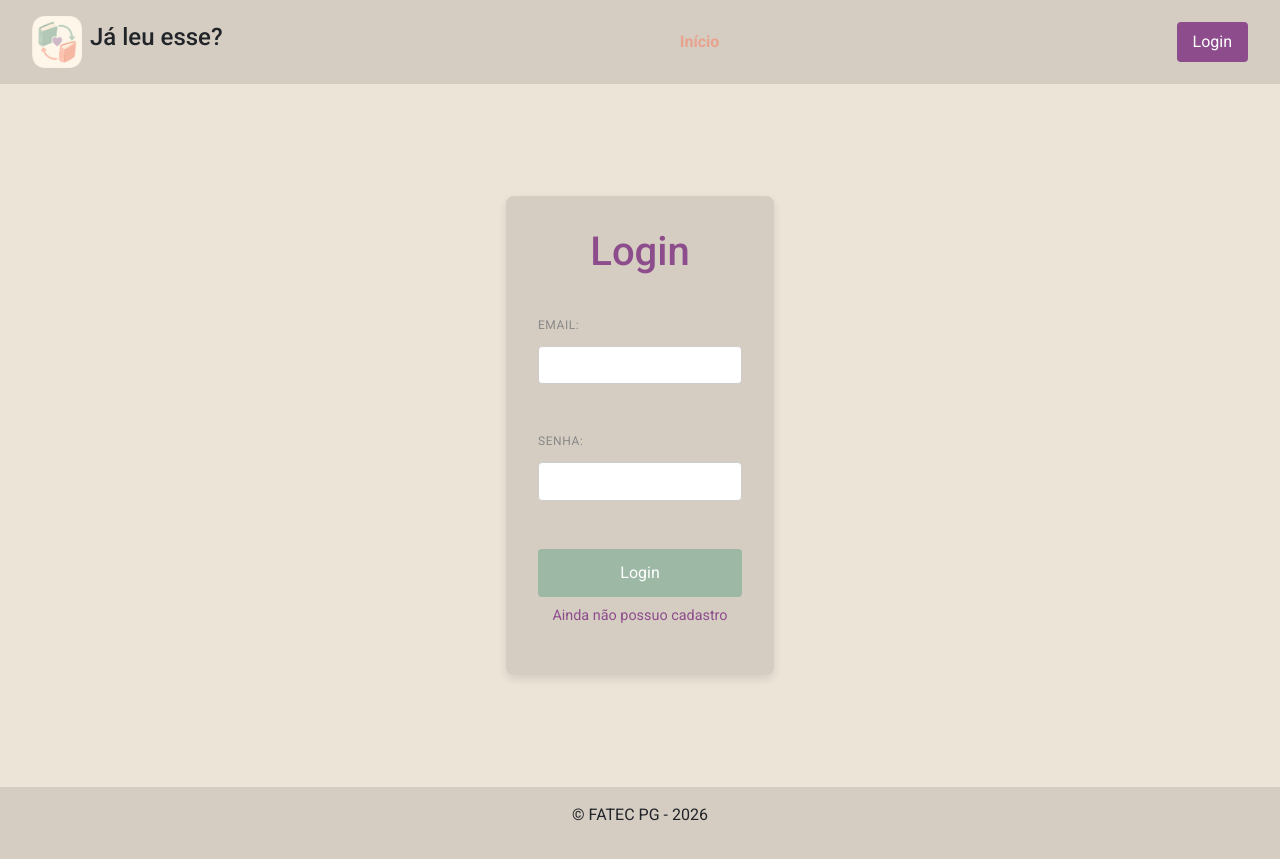
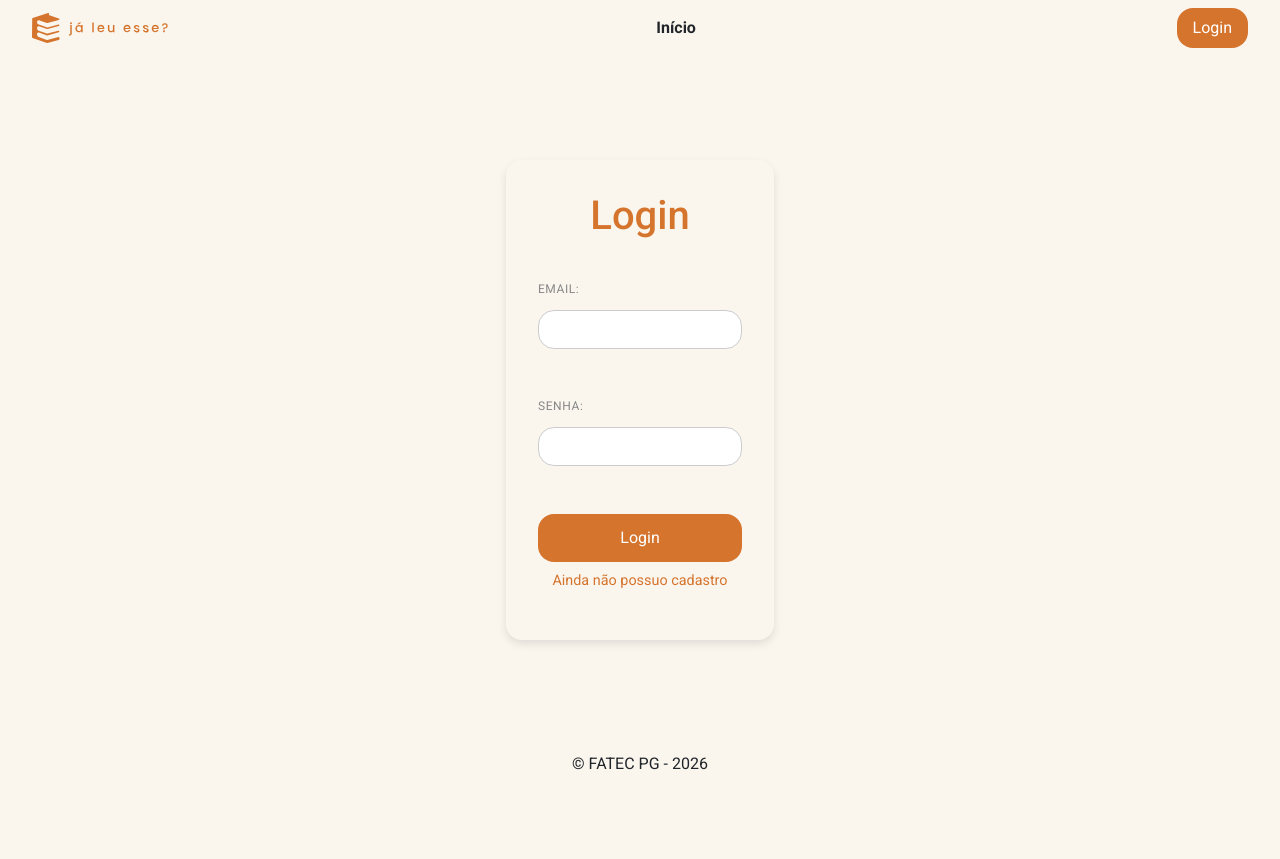
Before and after one commit to filhodepeterpan/ja-leu-esse, a PHP site: page /php/pages/login.php in a window 1280 px wide. After the commit the page ends 770 px from the top, so only its background shows below. Run offline with PHP 8.4, Linux system fonts and the light colour scheme.

Commit message:
troca de logo e paleta de cores, ajuste de layout e padronização

```diff
--- a/css/global.css
+++ b/css/global.css
@@ -19,6 +19,8 @@ body{
     background-color: var(--cor-bg);
 }
 
+
+
 a{
     text-decoration: none;
     color: inherit;
--- a/css/layouts.css
+++ b/css/layouts.css
@@ -14,15 +14,23 @@ header nav {
     justify-content: space-between;
 }
 
+header .logo svg {
+    fill: var(--cor-primaria);
+    height: 30px;
+}
+
 .logo {
     display: flex;
     align-items: center;
+    flex-direction: row;
     gap: 0.5rem;
 }
 
+
 .logo-titulo {
-    font-size: 1.5rem;
+    font-size: 1rem;
     /* color: var(--cor-primaria); */
+    letter-spacing: 1px;
 }
 
 .nav-links {
@@ -37,7 +45,7 @@ header nav {
     color: #FFFFFF;
     border: none;
     padding: 0.5rem 1rem;
-    border-radius: 4px;
+    border-radius: 16px;
 }
 
 .form-user {
--- a/css/login.css
+++ b/css/login.css
@@ -10,7 +10,7 @@
     gap: 2rem;
     background-color: var(--cor-bg-header);
     padding: 2rem;
-    border-radius: 8px;
+    border-radius: 16px;
     box-shadow: 0 4px 8px rgba(0, 0, 0, 0.1);
     margin: 6rem 0;
 }
@@ -31,7 +31,7 @@
     color: #fff;
     border: none;
     padding: 0.75rem;
-    border-radius: 4px;
+    border-radius: 16px;
     cursor: pointer;
     transition: background-color 0.3s ease;
 }
--- a/css/perfil.css
+++ b/css/perfil.css
@@ -58,7 +58,7 @@
     display: inline-block;
     padding: 0.5rem 1.25rem;
     border: 1px solid currentColor;
-    border-radius: 4px;
+    border-radius: 16px;
 }
 
 #cadastrarLivro {
@@ -110,7 +110,7 @@
     padding: 0.4rem 0.6rem;
     font-size: 1rem;
     border: 1px solid #ccc;
-    border-radius: 4px;
+    border-radius: 16px;
 }
 
 .form-acoes {
@@ -122,7 +122,7 @@
 .form-acoes button,
 .form-acoes a {
     padding: 0.5rem 1.25rem;
-    border-radius: 4px;
+    border-radius: 16px;
     font-size: 1rem;
     text-decoration: none;
     cursor: pointer;
--- a/css/root.css
+++ b/css/root.css
@@ -5,24 +5,25 @@
     src: url();
 }
 
-:root{
-    --espacamento-padrao-tela: 1rem 2rem;
+:root {
+  --espacamento-padrao-tela: 0.5rem 2rem;
 
-    --fonte-padrao: "Roboto", sans-serif;
-    --cor-fonte-padrao: #000000;
+  --fonte-padrao: "Roboto", sans-serif;
+  --cor-fonte-padrao: #2C2820;
 
-    --cor-bg: #EDE4D8;
-    --cor-bg-header: #D6CDC2;
+  --cor-bg: #FAF6EE;
+  --cor-bg-surface: #FECDAE;
 
-    --cor-primaria: #9DB8A5;
-    --cor-primaria-light: #C7D6C9;
+  --cor-primaria: #D5742D;
+  --cor-destaque: #E0A740;
 
-    --cor-secundaria: #E8A38F;
-    --cor-secundaria-light: #F2C1B3;
+  --cor-destaque-light: #FBCB83;
+  --cor-destaque-dark: #D5742D;
+  --cor-borda: #E19A5D;
 
-    --cor-destaque: #B9A3B8;
-    --cor-destaque-dark: #8d4d8d;
+  --bs-link-color-rgb:#D5742D;
 
-     --cor-erro: #FF6B6B;
-     --cor-sucesso: #5db05f;
+
+  --cor-erro: #D5742D;
+  --cor-sucesso: #E0A740;
 }
--- a/css/trocas.css
+++ b/css/trocas.css
@@ -21,7 +21,7 @@
     align-items: center;
     gap: 0.75rem;
     background-color: var(--cor-bg-header);
-    border-radius: 8px;
+    border-radius: 16px;
     padding: 1rem;
     cursor: pointer;
     transition: transform 0.2s ease, box-shadow 0.2s ease;
@@ -36,7 +36,7 @@
     width: 100%;
     aspect-ratio: 2 / 3;
     object-fit: cover;
-    border-radius: 4px;
+    border-radius: 16px;
 }
 
 .card-livro-nome {
@@ -60,7 +60,7 @@
 .modal-box {
     position: relative;
     background-color: var(--cor-bg);
-    border-radius: 12px;
+    border-radius: 16px;
     padding: 2rem;
     width: min(90vw, 560px);
     display: flex;
@@ -114,7 +114,7 @@
     width: 140px;
     aspect-ratio: 2 / 3;
     border: 2px dashed var(--cor-primaria);
-    border-radius: 6px;
+    border-radius: 16px;
     background-color: var(--cor-primaria-light);
     display: flex;
     align-items: center;
@@ -156,7 +156,7 @@
     width: 140px;
     aspect-ratio: 2 / 3;
     object-fit: cover;
-    border-radius: 6px;
+    border-radius: 16px;
     box-shadow: 0 2px 8px rgba(0, 0, 0, 0.15);
 }
 
@@ -179,7 +179,7 @@
     color: #fff;
     border: none;
     padding: 0.75rem;
-    border-radius: 6px;
+    border-radius: 16px;
     font-size: 1rem;
     cursor: pointer;
     transition: background-color 0.3s ease, opacity 0.3s ease;
@@ -202,7 +202,7 @@
     display: flex;
     align-items: center;
     justify-content: center;
-    border-radius: 12px;
+    border-radius: 16px;
     z-index: 10;
 }
 
@@ -256,7 +256,7 @@
     align-items: center;
     gap: 0.4rem;
     background-color: var(--cor-bg-header);
-    border-radius: 6px;
+    border-radius: 16px;
     padding: 0.5rem;
     cursor: pointer;
     transition: transform 0.15s ease, box-shadow 0.15s ease;
@@ -270,7 +270,7 @@
 .seletor-card img {
     aspect-ratio: 2 / 3;
     object-fit: cover;
-    border-radius: 4px;
+    border-radius: 16px;
 }
 
 .seletor-card p {
@@ -287,7 +287,7 @@
     font-size: 0.75rem;
     cursor: pointer;
     padding: 0.5rem 1rem;
-    border-radius: 8px;
+    border-radius: 16px;
 }
 
 .btn-trocar:hover {
--- a/php/layouts/header.php
+++ b/php/layouts/header.php
@@ -20,9 +20,10 @@ $fotoPerfil = !empty($_SESSION['foto'])
 <header>
     <nav>
         <div class="logo">
-            <a href="../../index.php"><img src="../../assets/img/logo.png" alt="Logo" width="50"></a>
+          <a href="../../index.php">
+                <?php include('../../assets/img/logo.svg'); ?>
+</a>
             <a href="../../index.php">
-                <h1 class="logo-titulo">Já leu esse?</h1>
             </a>
         </div>
 
```
Also changed, not shown: assets/img/icons/logo (2).ico (added), assets/img/logo.svg (added).
